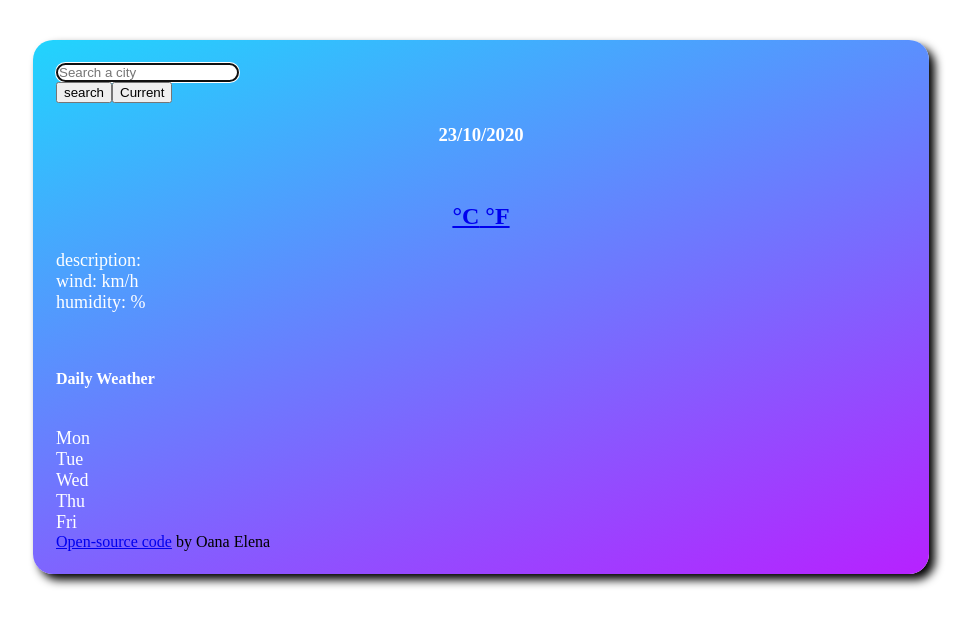
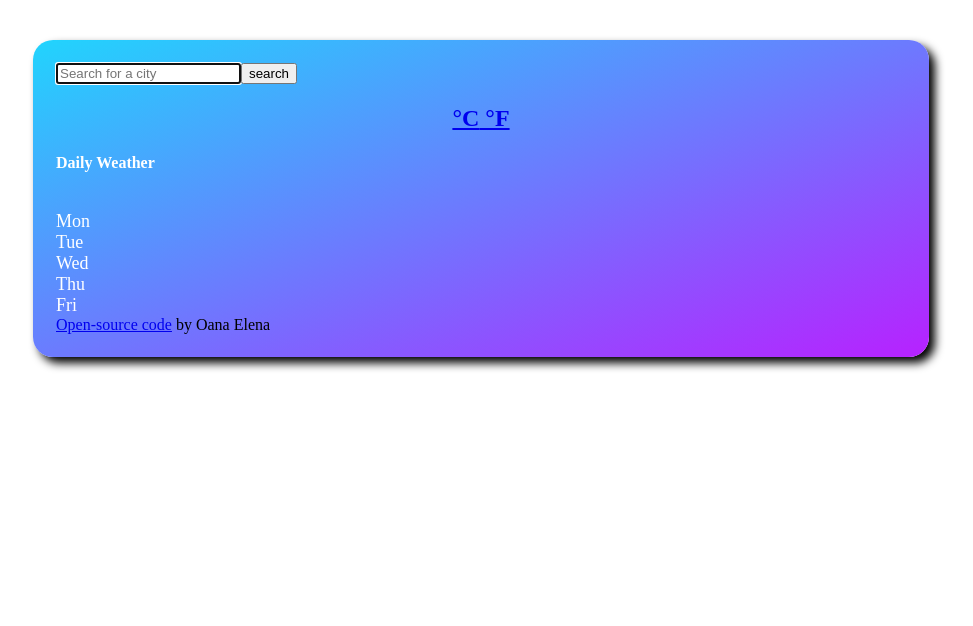
Before and after one commit to oana33-hub/weather-react, a React (Create React App) app: page / in a window 1280 px wide. Shown: the top 626 px of the page, without its empty margins (159-1132 px from the left). Built offline with nearby package versions, Linux system fonts and the light colour scheme.

Commit message:
implemented the search engine

```diff
--- a/src/App.js
+++ b/src/App.js
@@ -1,20 +1,18 @@
 import React from "react";
 import Form from "./Form";
-import City from "./City";
-import Date from "./Date";
 import Temperature from "./Temperature";
-import Description from "./Description";
+
 import Daily from "./Daily";
 import Weekdays from "./Weekdays";
 import Footer from "./Footer";
 import "./footer.css";
 import "./weekdays.css";
 import "./styles.css";
-import "./city.css";
-import "./date.css";
+
+
 import "./form.css";
 import "./temperature.css";
-import "./description.css";
+
 import "./daily.css";
 
 export default function App() {
@@ -24,10 +22,8 @@ export default function App() {
         <div className="weather-app-wrapper">
           <div className="card-body">
             <Form />
-            <City />
-            <Date />
             <Temperature />
-            <Description />
+
             <Daily />
             <Weekdays />
             <Footer />
--- a/src/City.js
+++ /dev/null
@@ -1,13 +0,0 @@
-import React from "react";
-
-export default function City() {
-  return (
-    <div>
-      <div className="searching">
-        <h4> </h4>
-      </div>
-      <div className="city" />
-      <h1 id="city"> </h1>
-    </div>
-  );
-}
--- a/src/Date.js
+++ /dev/null
@@ -1,12 +0,0 @@
-import React from "react";
-
-export default function Date() {
-  return (
-    <div>
-      <div className="date-time">
-        <h3> 23/10/2020 </h3>
-      </div>
-      <br />
-    </div>
-  );
-}
--- a/src/Description.js
+++ /dev/null
@@ -1,18 +0,0 @@
-import React from "react";
-
-export default function Description() {
-  return (
-    <div>
-      <div className="description-weather">
-        <p>
-          description: <span className="description" id="description"></span>
-          <br />
-          wind: <span className="wind" id="wind"></span>km/h
-          <br />
-          humidity: <span className="humidity" id="humidity"></span> %{" "}
-        </p>
-      </div>
-      <img src="" id="icon" alt="" />
-    </div>
-  );
-}
--- a/src/Form.js
+++ b/src/Form.js
@@ -1,34 +1,50 @@
-import React from "react";
+ import React, { useState } from "react";
+import axios from "axios";
+import "./form.css";
+export default function Form() {
+  let [city, setCity] = useState("");
+  let [response, setResponse] = useState("");
 
-export default function Form() {
+  function showTemperature(response) {
+    if (city === "") {
+      setResponse(`Searching for ${city}`);
+    } else {
+      setResponse(
+       <div>
+          <h1 class="city"> {city}</h1>
+          <h2>Temperature: {Math.round(response.data.main.temp)}°C </h2>
+          <ul>
+          <li>Description: {response.data.weather[0].main} </li>
+          <li>Humidity: {Math.round(response.data.main.humidity)}% </li>
+          <li>Wind Speed: {response.data.wind.speed} km/h </li>
+          <li>
+            <img
+              src={`http://openweathermap.org/img/wn/${response.data.weather[0].icon}@2x.png`}
+              alt=""
+            ></img>
+          </li>
+        </ul>
+        </div>
+      );
+    }
+  }
+  function getData(event) {
+    event.preventDefault();
+    let apiKey = "71d6dfd3b336163612f9cfac0fa5a0ed";
+    let url = `https://api.openweathermap.org/data/2.5/weather?q=${city}&appid=${apiKey}&units=metric`;
+    axios.get(url).then(showTemperature);
+  }
+  function City(event) {
+    setCity(event.target.value);
+  }
+
   return (
     <div>
-      <form id="search-form" />
-      <div>
-        <input
-          type="search"
-          placeholder="Search a city"
-          autofocus="on"
-          autocomplete="off"
-          id="city-input"
-          className="search-form"
-        />
-      </div>
-
-      <input
-        type="submit"
-        value="search"
-        className="btn btn-info "
-        id="search-city"
-      />
-
-      <button
-        type="button"
-        className="btn btn-info"
-        id="current-location-button"
-      >
-        Current
-      </button>
+      <form>
+        <input type="search" onChange={City} placeholder="Search for a city" autoCapitalize="on" autoComplete="off"autoFocus="on"/>
+        <input type="submit" value="search" onClick={getData} />
+      </form>
+      <h1>{response}</h1>
     </div>
   );
 }
--- a/src/city.css
+++ /dev/null
@@ -1,4 +0,0 @@
-h1 {
-    color: #fff;
-    text-align: center;
-}
--- a/src/description.css
+++ /dev/null
@@ -1,4 +0,0 @@
-p {
-    color: white;
-    font-size: 18px;
-}
--- a/src/form.css
+++ b/src/form.css
@@ -2,6 +2,7 @@
     border-radius: 10px;
     border: 1px solid #fff;
     cursor: pointer;
+    color:violet;
 }
 
 .search-form {
@@ -9,3 +10,6 @@
     border: 1px solid #fff;
     cursor: pointer;
 }
+li{
+    list-style: none;
+}
--- a/src/temperature.css
+++ b/src/temperature.css
@@ -2,3 +2,7 @@ h2 {
     color: #fff;
     text-align: center;
 }
+h1 {
+    color: #fff;
+    text-align: center;
+}
```
